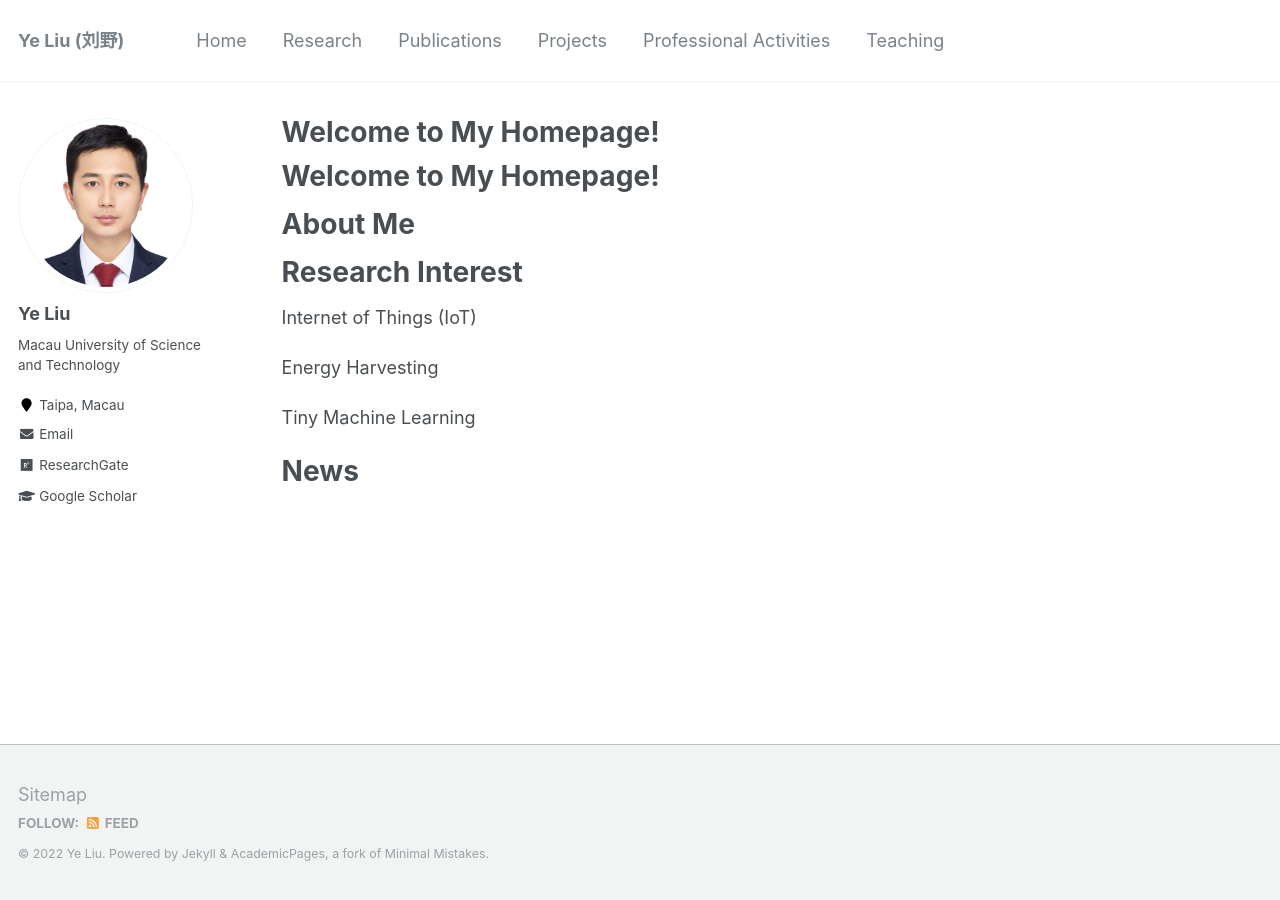
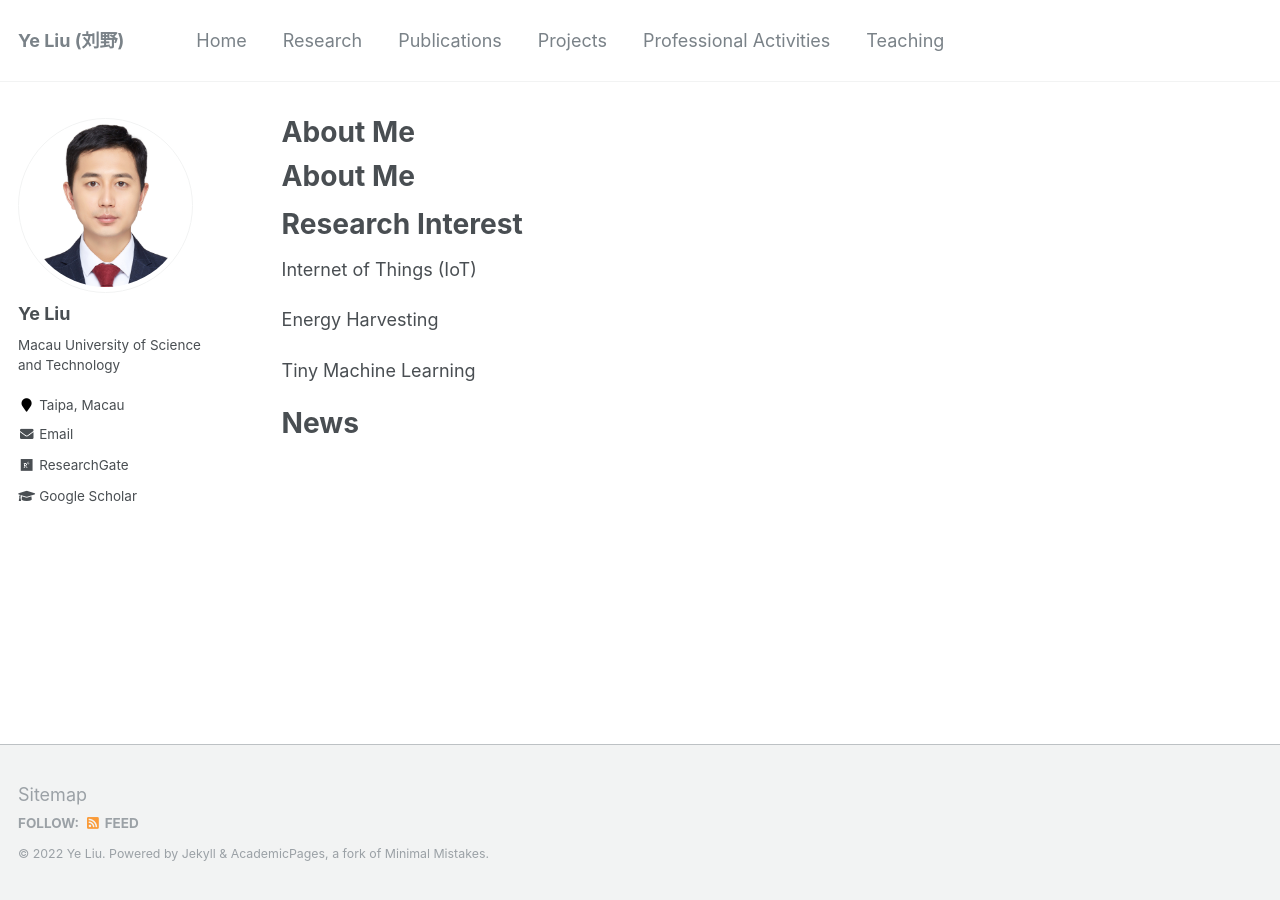
Before and after one commit to ChrisYe-Liu/chrisye-liu.github.io, a Jekyll site: the page built from _pages/about.md, in a window 1280 px wide. Built offline with Jekyll 4.4.1, drawn with Linux system fonts in a browser that asks for light colours; our own code applies the rules of GitHub Pages for plain Markdown files; some of the changed lines change nothing that is shown.

Commit message:
Update about.md

```diff
--- a/_pages/about.md
+++ b/_pages/about.md
@@ -1,6 +1,6 @@
 ---
 permalink: /
-#title: ""
+#title: "Welcome to My Homepage!"
 #excerpt: "About me"
 author_profile: true
 redirect_from:
@@ -10,8 +10,8 @@
 
 
 
-Welcome to My Homepage!
-======
+
+
 
 
 About Me
```
